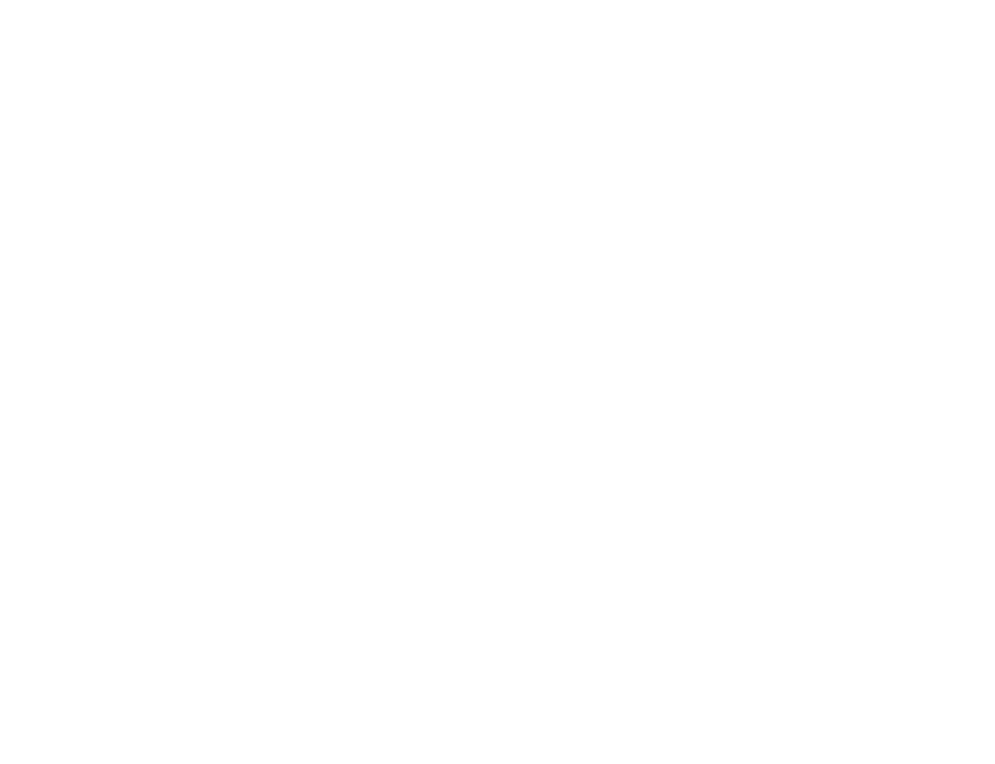
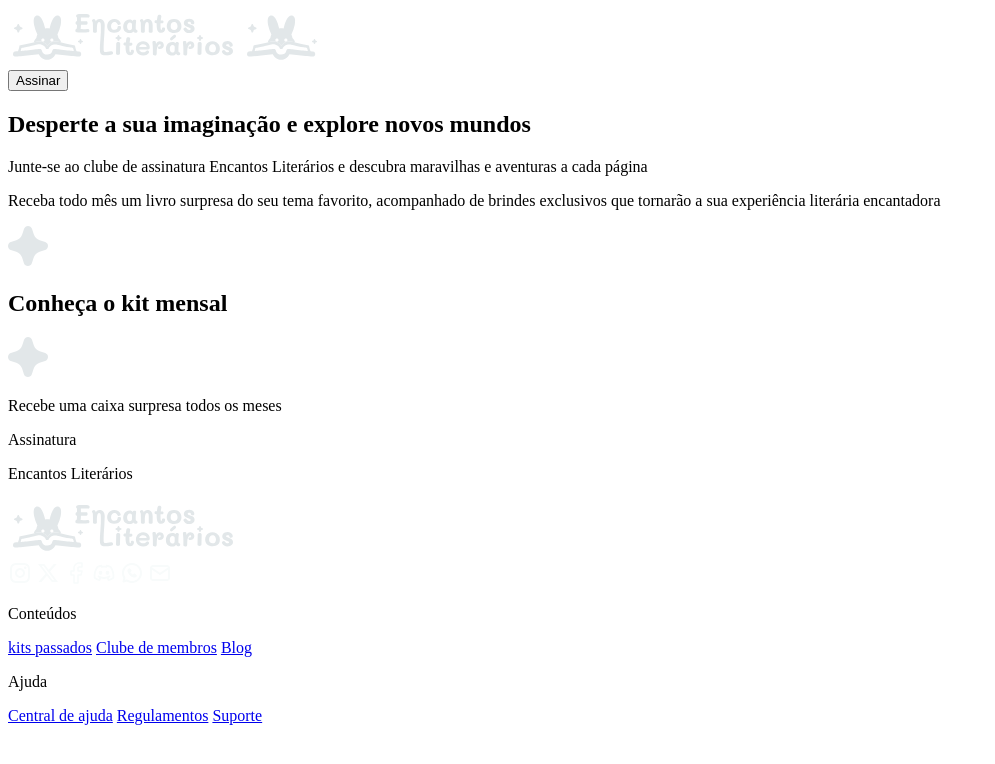
Before and after one commit to dev-FilipeBCS/encantos-literarios, a plain HTML site: page index.html in a window 1280 px wide. Shown: the whole page, without its empty margins (0-995 px from the left). Drawn offline with Linux system fonts and the light colour scheme.

Commit message:
Initial structure of HTML

```diff
--- a/index.html
+++ b/index.html
@@ -13,6 +13,85 @@
   <link rel="stylesheet" href="CSS/index.css">
 </head>
 <body>
+  <section id="hero">
+    <nav>
+      <div class="logo">
+        <img src="assets/icons/logo-horizontal.svg" alt="logo completo Encantos Literários" id="horizontal">
+        <img src="assets/icons/logo-symbol.svg" alt="logo Encantos Literários" id="logo-short">
+      </div>
 
+      <button>Assinar</button>
+    </nav>
+
+    <div id="title">
+      <h1>Desperte a sua imaginação e explore novos mundos</h1>
+      <p>Junte-se ao clube de assinatura Encantos Literários e descubra maravilhas e aventuras a cada página </p>
+    </div>
+
+    <div id="subtitle">
+      <p>Receba todo mês um livro surpresa do seu tema favorito, acompanhado de brindes exclusivos que tornarão a sua experiência literária encantadora</p>
+    </div>
+  </section>
+
+  <section id="kit">
+    <header>
+      <div>
+        <img src="assets/icons/star.svg" alt="">
+        <h2>Conheça o kit mensal</h2>
+        <img src="assets/icons/star.svg" alt="">
+      </div>
+      <p>Recebe uma caixa surpresa todos os meses</p>
+    </header>
+    <div id="book-animation">
+
+    </div>
+  </section>
+
+  <section id="price">
+    <header>
+      <p>Assinatura</p>
+      <p>Encantos Literários</p>
+    </header>
+
+    <div id="price-wrapper">
+      <div id="mensal"></div>
+      <div id="semestral"></div>
+      <div id="annual"></div>
+    </div>
+  </section>
+
+  <footer>
+    <div id="brand">
+      <img src="assets/icons/logo-horizontal.svg" alt="logo completo Encantos Literários">
+      <nav>
+        <a href="#"><img src="assets/icons/instagram.svg" alt="instagram"></a>
+        <a href="#"><img src="assets/icons/twitter.svg" alt="twitter"></a>
+        <a href="#"><img src="assets/icons/facebook.svg" alt="facebook"></a>
+        <a href="#"><img src="assets/icons/discord.svg" alt="discord"></a>
+        <a href="#"><img src="assets/icons/whatsapp.svg" alt="whatsapp"></a>
+        <a href="#"><img src="assets/icons/mail.svg" alt="mail"></a>
+      </nav>
+    </div>
+
+    <div id="links">
+      <div id="Content">
+        <p>Conteúdos</p>
+        <nav>
+          <a href="#">kits passados</a>
+          <a href="#">Clube de membros</a>
+          <a href="#">Blog</a>
+        </nav>
+      </div>
+
+      <div id="Help">
+        <p>Ajuda</p>
+        <nav>
+          <a href="#">Central de ajuda</a>
+          <a href="#">Regulamentos</a>
+          <a href="#">Suporte</a>
+        </nav>
+      </div>
+    </div>
+  </footer>
 </body>
 </html>
```
